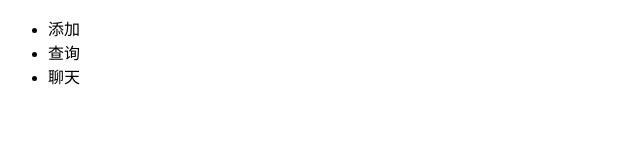
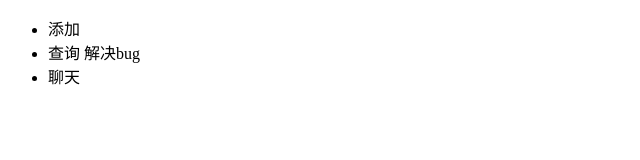
Before and after one commit to Adam-lsh/student2, a plain HTML site: page index.html in a window 1280 px wide. Shown: the full height of the page, 0-640 px from the left. Drawn offline with Linux system fonts and the light colour scheme.

Commit message:
解决=查询学生的bug

```diff
--- a/index.html
+++ b/index.html
@@ -7,7 +7,7 @@
 <body>
 	<ul>
 		<li>添加</li>
-        <li>查询</li>
+        <li>查询 解决bug</li>
 		<li>聊天</li>
 	</ul>
 </body>
```
